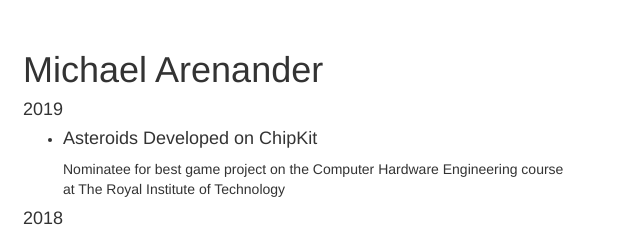
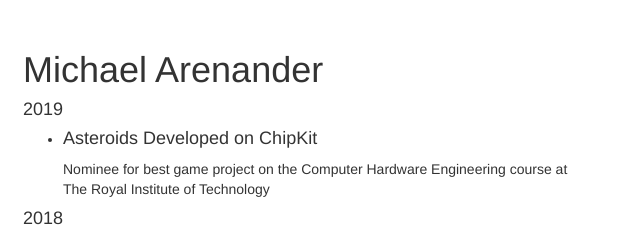
Before and after one commit to Taumich/Taumich.github.io, a plain HTML site: page index.html in a window 1280 px wide. Shown: the top 236 px of the page, 632-1272 px from the left. Drawn offline with nearby package versions, Linux system fonts and the light colour scheme.

Commit message:
corrected spelling

```diff
--- a/index.html
+++ b/index.html
@@ -16,6 +16,7 @@
     <body>
 
         <header></header>
+
         <div class="container">
             <div class="row">
                 <div class="col-sm-6">
@@ -35,7 +36,7 @@
                             <li>
                                 <h4>Asteroids Developed on ChipKit</h4>
                                 <p>
-                                    Nominatee for best game project on the Computer Hardware Engineering course
+                                    Nominee for best game project on the Computer Hardware Engineering course
                                     at The Royal Institute of Technology
                                 </p>
                             </li>
@@ -73,6 +74,7 @@
                                 </p>
                             </li>
                         </ul>
+
                     </div>
                 </div>
             </div>
```
